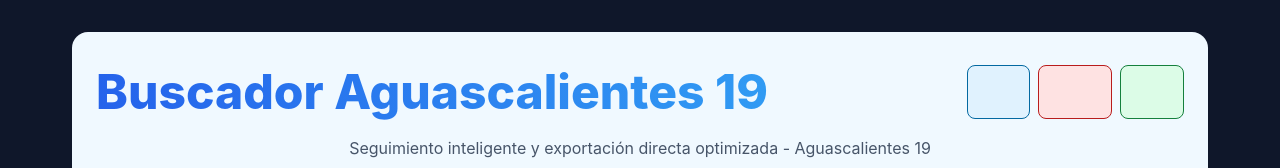
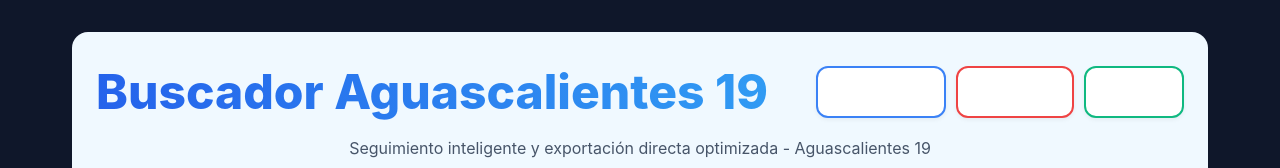
Before and after one commit to cm553c/base-de-datos, a React (Vite) app in the folder frontend/: page / in a window 1280 px wide. Shown: the top 168 px of the page. Built offline with nearby package versions, Linux system fonts and the light colour scheme; no server answers.

Commit message:
Contadores: diseño de alto contraste con fondo blanco y texto negro

```diff
--- a/frontend/src/App.jsx
+++ b/frontend/src/App.jsx
@@ -152,18 +152,18 @@ function App() {
             <header style={{ background: '#f0f9ff', padding: '1.5rem', borderRadius: '1rem', borderBottom: '2px solid #3b82f6', marginBottom: '1.5rem' }}>
                 <h1 style={{ display: 'flex', alignItems: 'center', justifyContent: 'space-between', color: '#1e293b' }}>
                     Buscador Aguascalientes 19
-                    <div style={{ display: 'flex', gap: '8px' }}>
-                        <div style={{ display: 'flex', flexDirection: 'column', alignItems: 'center', background: '#e0f2fe', padding: '4px 12px', borderRadius: '8px', border: '1px solid #0369a1' }}>
-                            <span style={{ fontSize: '0.7rem', color: '#0369a1', fontWeight: 'bold', textTransform: 'uppercase' }}>Total</span>
-                            <span style={{ fontSize: '1.1rem', color: '#000000', fontWeight: '800' }}>{stats.total_base.toLocaleString()}</span>
+                    <div style={{ display: 'flex', gap: '10px', userSelect: 'none' }}>
+                        <div style={{ background: '#ffffff', border: '2px solid #3b82f6', padding: '6px 16px', borderRadius: '12px', textAlign: 'center', minWidth: '100px', boxShadow: '0 2px 4px rgba(0,0,0,0.05)' }}>
+                            <div style={{ fontSize: '0.65rem', color: '#3b82f6', fontWeight: 'bold', letterSpacing: '0.05em', marginBottom: '2px' }}>RECORDS TOTAL</div>
+                            <div style={{ fontSize: '1.2rem', color: '#000000', fontWeight: '900', lineHeight: '1' }}>{stats.total_base.toLocaleString()}</div>
                         </div>
-                        <div style={{ display: 'flex', flexDirection: 'column', alignItems: 'center', background: '#fee2e2', padding: '4px 12px', borderRadius: '8px', border: '1px solid #b91c1c' }}>
-                            <span style={{ fontSize: '0.7rem', color: '#b91c1c', fontWeight: 'bold', textTransform: 'uppercase' }}>Usados</span>
-                            <span style={{ fontSize: '1.1rem', color: '#000000', fontWeight: '800' }}>{stats.total_usados.toLocaleString()}</span>
+                        <div style={{ background: '#ffffff', border: '2px solid #ef4444', padding: '6px 16px', borderRadius: '12px', textAlign: 'center', minWidth: '100px', boxShadow: '0 2px 4px rgba(0,0,0,0.05)' }}>
+                            <div style={{ fontSize: '0.65rem', color: '#ef4444', fontWeight: 'bold', letterSpacing: '0.05em', marginBottom: '2px' }}>USADOS (BCS)</div>
+                            <div style={{ fontSize: '1.2rem', color: '#000000', fontWeight: '900', lineHeight: '1' }}>{stats.total_usados.toLocaleString()}</div>
                         </div>
-                        <div style={{ display: 'flex', flexDirection: 'column', alignItems: 'center', background: '#dcfce7', padding: '4px 12px', borderRadius: '8px', border: '1px solid #15803d' }}>
-                            <span style={{ fontSize: '0.7rem', color: '#15803d', fontWeight: 'bold', textTransform: 'uppercase' }}>Libres</span>
-                            <span style={{ fontSize: '1.1rem', color: '#000000', fontWeight: '800' }}>{stats.disponibles.toLocaleString()}</span>
+                        <div style={{ background: '#ffffff', border: '2px solid #10b981', padding: '6px 16px', borderRadius: '12px', textAlign: 'center', minWidth: '100px', boxShadow: '0 2px 4px rgba(0,0,0,0.05)' }}>
+                            <div style={{ fontSize: '0.65rem', color: '#10b981', fontWeight: 'bold', letterSpacing: '0.05em', marginBottom: '2px' }}>LIBRES</div>
+                            <div style={{ fontSize: '1.2rem', color: '#000000', fontWeight: '900', lineHeight: '1' }}>{stats.disponibles.toLocaleString()}</div>
                         </div>
                     </div>
                 </h1>
```
